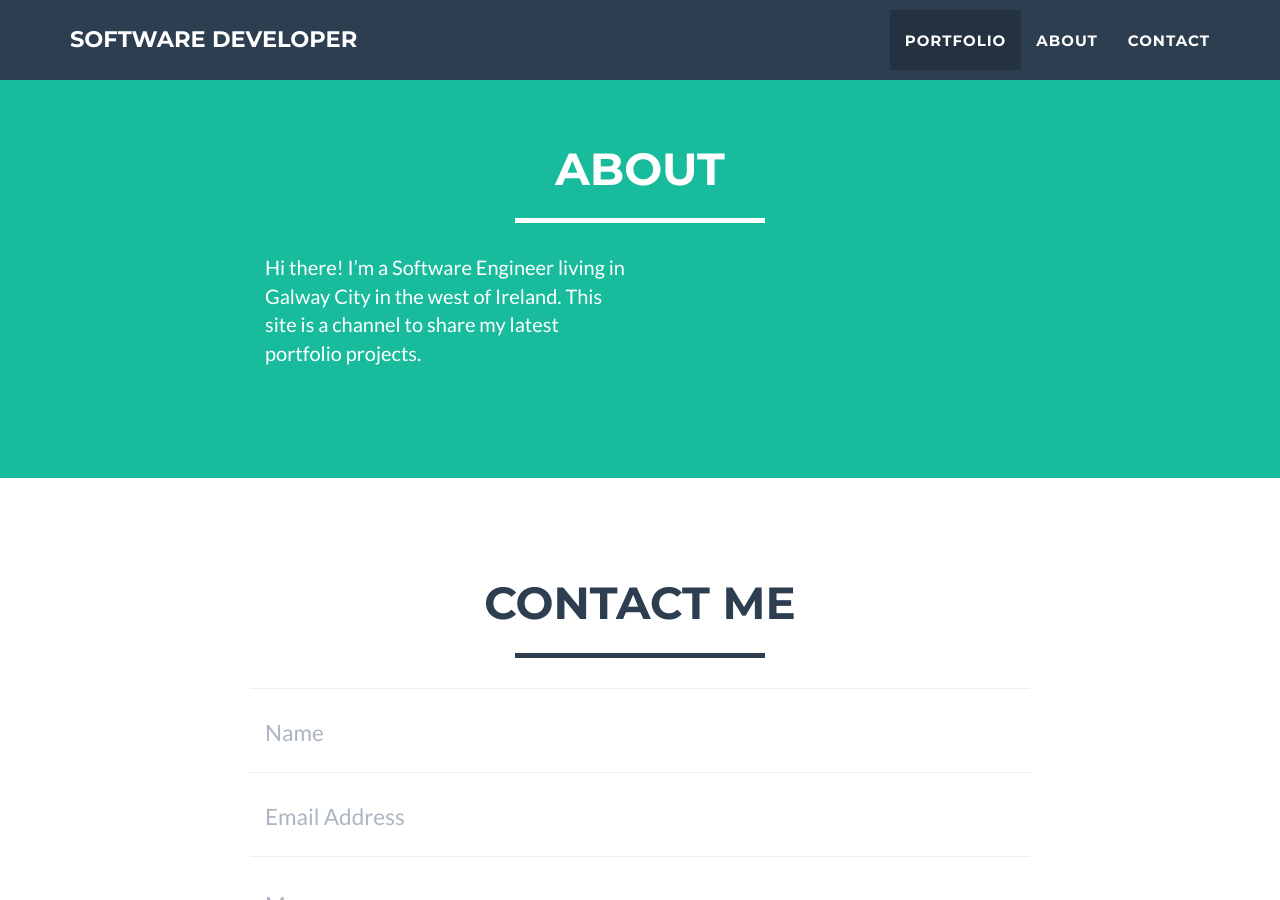
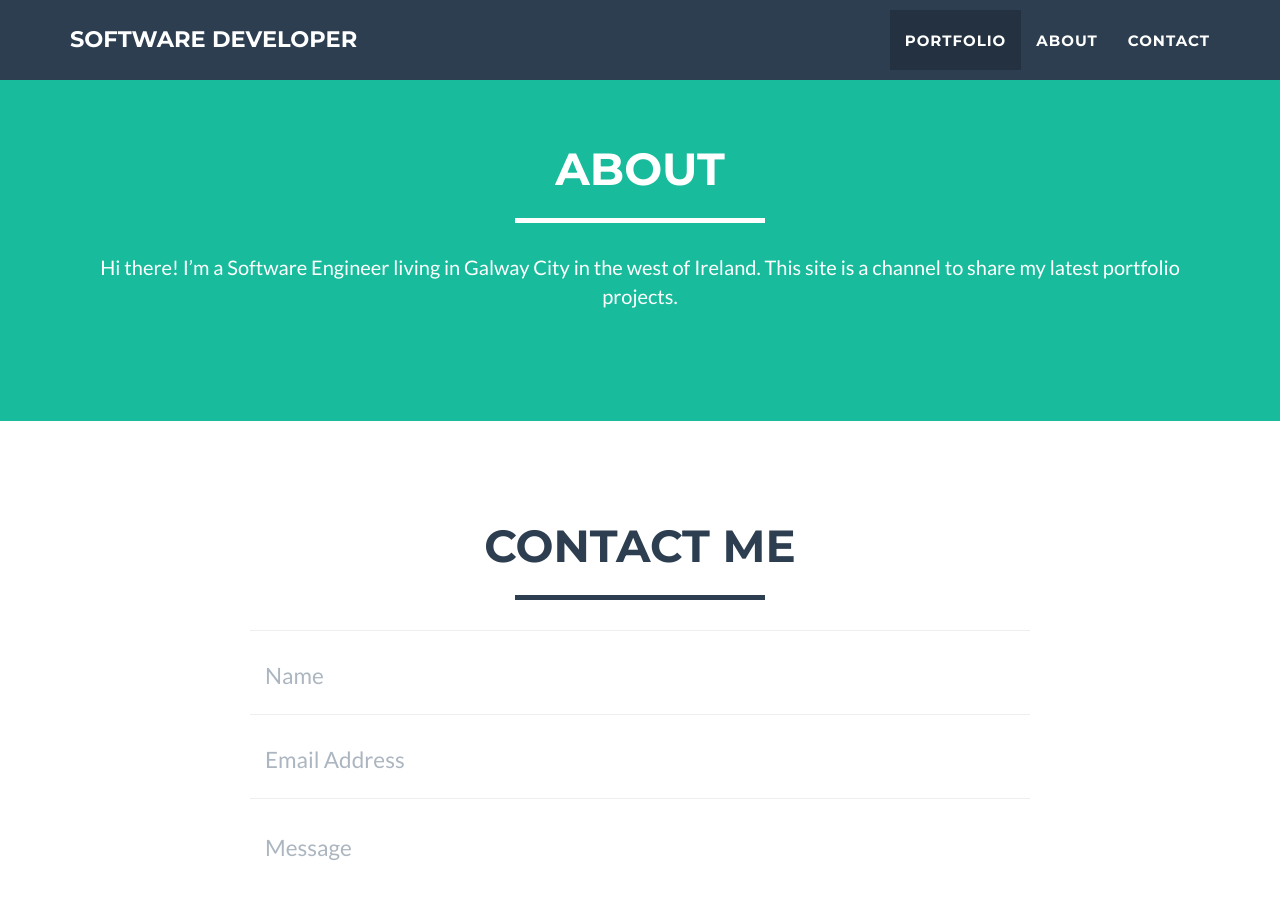
Before and after one commit to BrianJVarley/brianjvarley.github.io, a Jekyll site: the page built from index.html, in a window 1280 px wide and 900 px high, scrolled down 1095 px. Built offline with Jekyll 4.4.1, drawn with Linux system fonts in a browser that asks for light colours.

Commit message:
center the about text

```diff
--- a/_includes/about.html
+++ b/_includes/about.html
@@ -1,3 +1,4 @@
+
  <!-- About Section -->
     <section class="success" id="about">
         <div class="container">
@@ -8,7 +9,7 @@
                 </div>
             </div>
             <div class="row">
-                <div class="col-lg-4 col-lg-offset-2">
+                <div class="col-lg-12 text-center">
                     <p>Hi there! I’m a Software Engineer living in Galway City in the west of Ireland. This site is a channel to share my latest portfolio projects.</p>
                 </div>
             </div>
```
